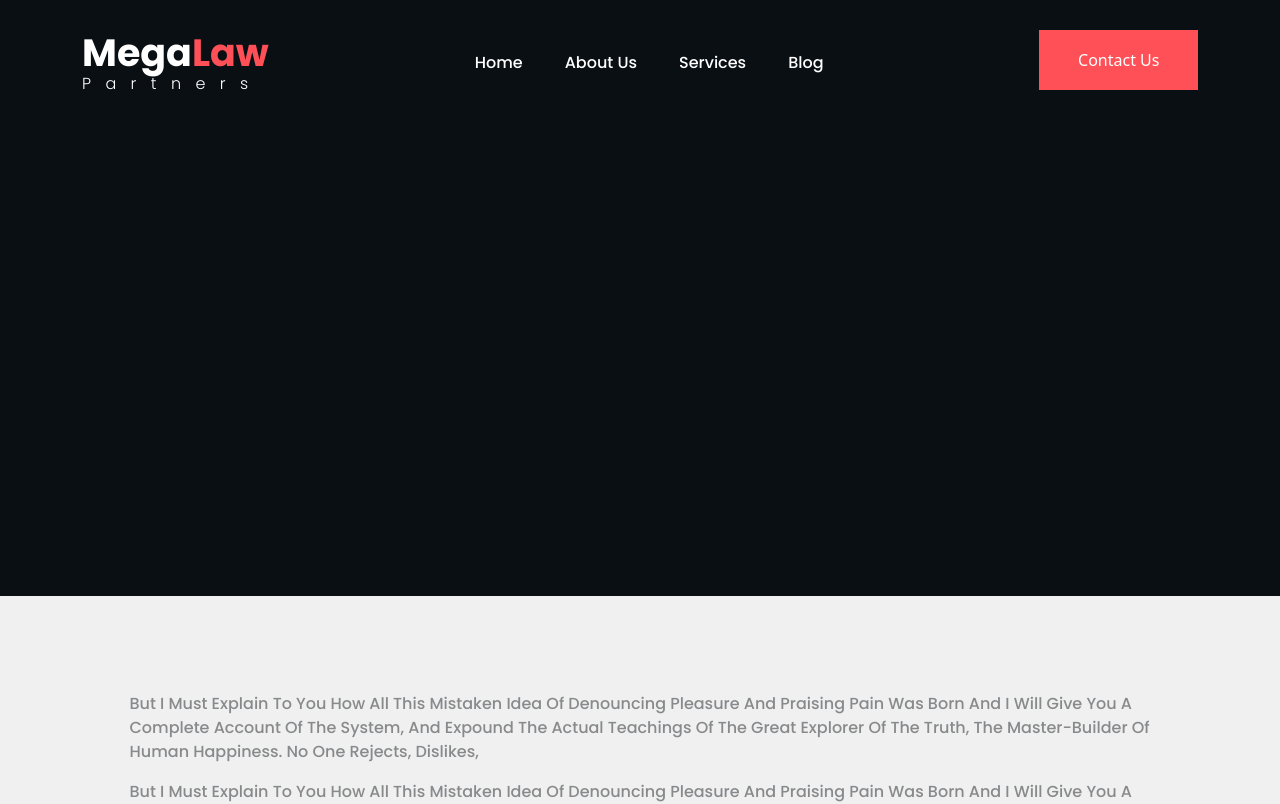
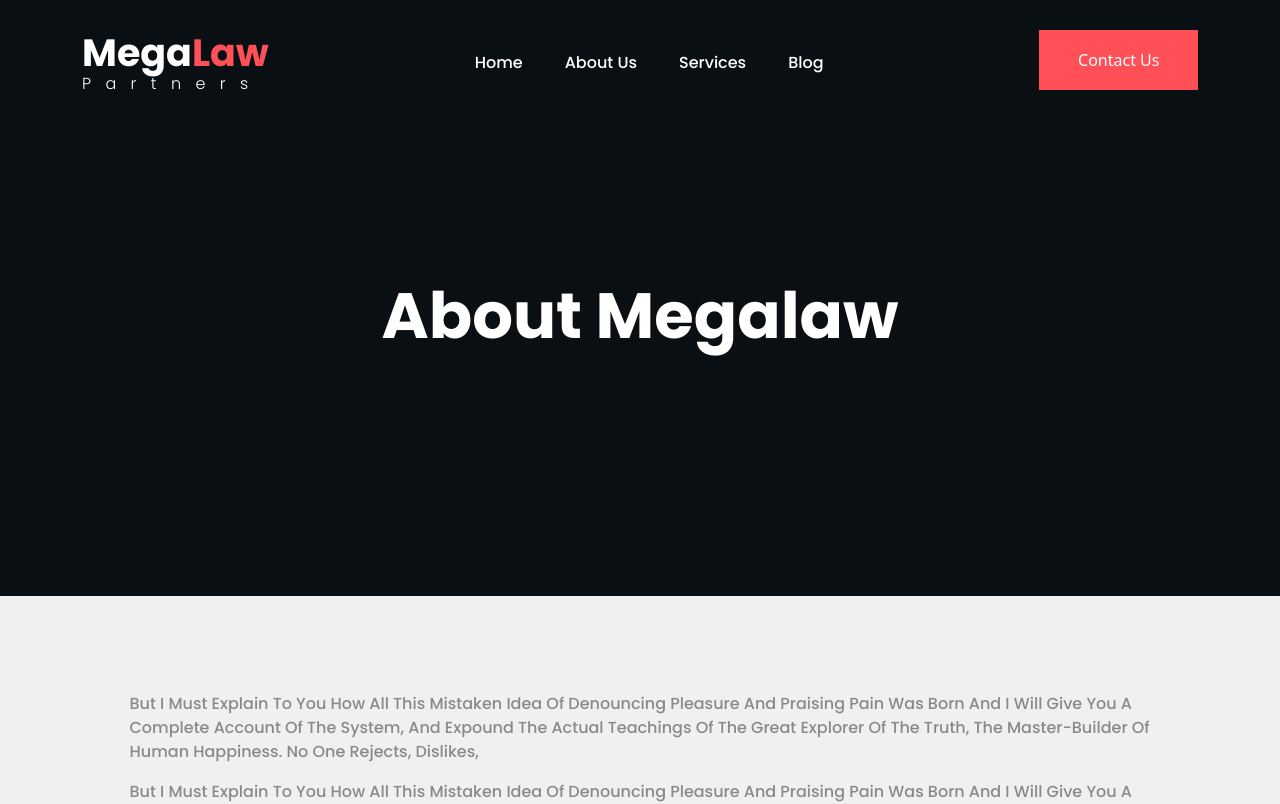
Before and after one commit to adaji025/MegaLaw, a Next.js app: page /about in a window 1280 px wide. Shown: the top 804 px of the page. Built offline with nearby package versions, Linux system fonts and the light colour scheme.

Commit message:
created about hero

```diff
--- a/pages/about/About.module.css
+++ b/pages/about/About.module.css
@@ -4,8 +4,22 @@
 .aboutHero {
     height: 596px;
     background: var(--mega-law-dark);
+
 }
+.about {
+  height: 400px;
+  display: flex;
+  justify-content: center;
+  align-items: center;
+  text-align: center;
 
+}
+.about h2 {
+  font-size: 64px;
+  color: #fff;
+  font-family: 'Poppins', sans-serif;
+  font-weight: bold;
+}
 .btn {
     background: var(--mega-law-tomato) !important;
     border-radius: 0 !important;
--- a/pages/about/index.js
+++ b/pages/about/index.js
@@ -10,6 +10,15 @@ const About = () => {
     <div className={styles.hero}>
       <div className={styles.aboutHero}>
         <Navbar />
+        <div className="container">
+          <div className="row justify-content-center">
+            <div className="col-md-8">
+              <div className={styles.about}>
+              <h2>About Megalaw</h2>
+              </div>
+            </div>
+          </div>
+        </div>
       </div>
 
       <div className="container py-5 mt-5">
```
